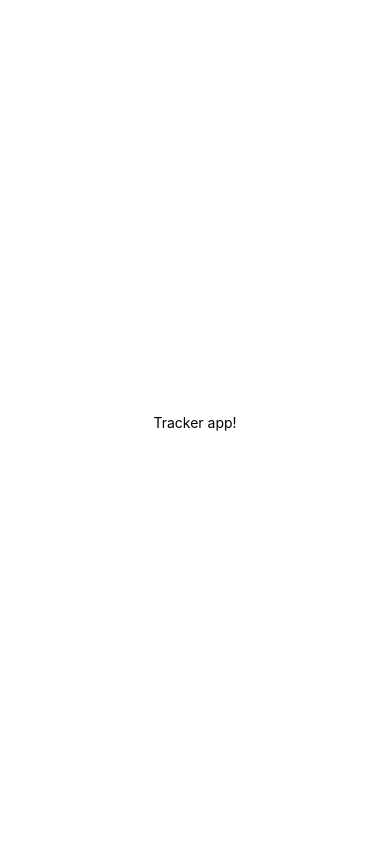
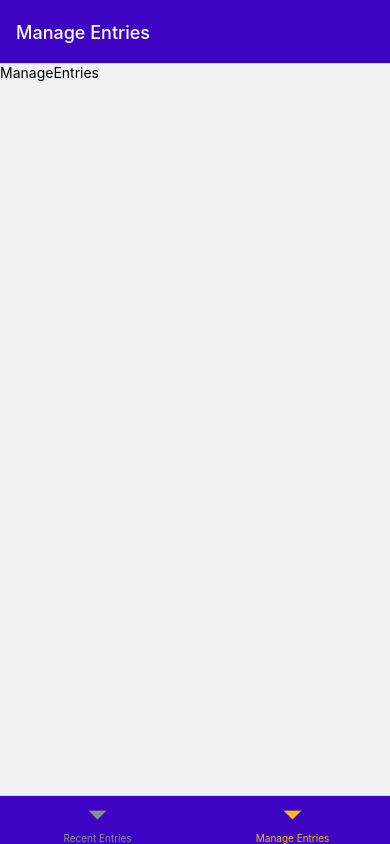
Before and after one commit to sadatakhtar/tracker-app, a React Native app: screen /ManageScreen in a window 390 px wide. Built offline with nearby package versions, Linux system fonts and the light colour scheme.

Commit message:
Added navigation and some styling to screens

```diff
--- a/App.js
+++ b/App.js
@@ -1,20 +1,68 @@
-import { StatusBar } from 'expo-status-bar';
-import { StyleSheet, Text, View } from 'react-native';
+import { StatusBar } from "expo-status-bar";
+import { StyleSheet, Text, View } from "react-native";
+import { NavigationContainer } from "@react-navigation/native";
+import { createNativeStackNavigator } from "@react-navigation/native-stack";
+import { createBottomTabNavigator } from "@react-navigation/bottom-tabs";
+import Dashboard from "./screens/Dashboard";
+import RecentEntrties from "./screens/RecentEntrties";
+import ManageEntries from "./screens/ManageEntries";
+import { GlobalStyles } from "./constants/styles";
+
+const Stack = createNativeStackNavigator();
+const BottomTab = createBottomTabNavigator();
+
+function ScreensOverview() {
+  return (
+    <BottomTab.Navigator
+      screenOptions={{
+        headerStyle: { backgroundColor: GlobalStyles.colors.primary500 },
+        headerTintColor: "white",
+        tabBarStyle: { backgroundColor: GlobalStyles.colors.primary500 },
+        tabBarActiveTintColor: GlobalStyles.colors.accent500,
+      }}
+    >
+      <BottomTab.Screen
+        name="RecentScreen"
+        component={RecentEntrties}
+        options={{
+          title: "Recent Entries",
+        }}
+      />
+      <BottomTab.Screen
+        name="ManageScreen"
+        component={ManageEntries}
+        options={{
+          title: "Manage Entries",
+        }}
+      />
+    </BottomTab.Navigator>
+  );
+}
 
 export default function App() {
   return (
-    <View style={styles.container}>
-      <Text>Tracker app!</Text>
-      <StatusBar style="auto" />
-    </View>
+    <>
+      <StatusBar style="light" />
+      <NavigationContainer>
+        <Stack.Navigator
+          initialRouteName="ScreensOverview"
+          screenOptions={{
+            headerShown: false,
+          }}
+        >
+          <Stack.Screen name="DashboardScreen" component={Dashboard} />
+          <Stack.Screen name="ScreensOverview" component={ScreensOverview} />
+        </Stack.Navigator>
+      </NavigationContainer>
+    </>
   );
 }
 
 const styles = StyleSheet.create({
   container: {
     flex: 1,
-    backgroundColor: '#fff',
-    alignItems: 'center',
-    justifyContent: 'center',
+    backgroundColor: "#fff",
+    alignItems: "center",
+    justifyContent: "center",
   },
 });
--- /dev/null
+++ b/constants/styles.js
@@ -0,0 +1,16 @@
+export const GlobalStyles = {
+    colors: {
+        primary50: "#e4d9fd",
+        primary100: "#c6affc",
+        primary200: "#a281f0",
+        primary400: "#5721d4",
+        primary500: "#3e04c3",
+        primary700: "#2d0689",
+        primary800: "#200364",
+        accent500: "#f7bc0c",
+        error50: "#fcc4e4",
+        error500: "#9b095c",
+        gray500: "#39324a",
+        gray700: "#221c30",
+    }
+}
--- a/package.json
+++ b/package.json
@@ -9,13 +9,15 @@
     "web": "expo start --web"
   },
   "dependencies": {
+    "@react-navigation/bottom-tabs": "^6.5.11",
     "@react-navigation/native": "^6.1.9",
+    "@react-navigation/native-stack": "^6.9.17",
     "expo": "~49.0.15",
     "expo-status-bar": "~1.6.0",
     "react": "18.2.0",
     "react-native": "0.72.6",
-    "react-native-screens": "~3.22.0",
-    "react-native-safe-area-context": "4.6.3"
+    "react-native-safe-area-context": "4.6.3",
+    "react-native-screens": "~3.22.0"
   },
   "devDependencies": {
     "@babel/core": "^7.20.0"
--- /dev/null
+++ b/screens/ManageEntries.js
@@ -0,0 +1,14 @@
+import { StyleSheet, Text, View } from "react-native";
+import React from "react";
+
+const ManageEntries = () => {
+  return (
+    <View>
+      <Text>ManageEntries</Text>
+    </View>
+  );
+};
+
+export default ManageEntries;
+
+const styles = StyleSheet.create({});
--- /dev/null
+++ b/screens/RecentEntrties.js
@@ -0,0 +1,14 @@
+import { StyleSheet, Text, View } from "react-native";
+import React from "react";
+
+const RecentEntrties = () => {
+  return (
+    <View>
+      <Text>RecentEntrties</Text>
+    </View>
+  );
+};
+
+export default RecentEntrties;
+
+const styles = StyleSheet.create({});
```
Also changed, not shown: 1 other file (tests, documents, lock files or other folders).
